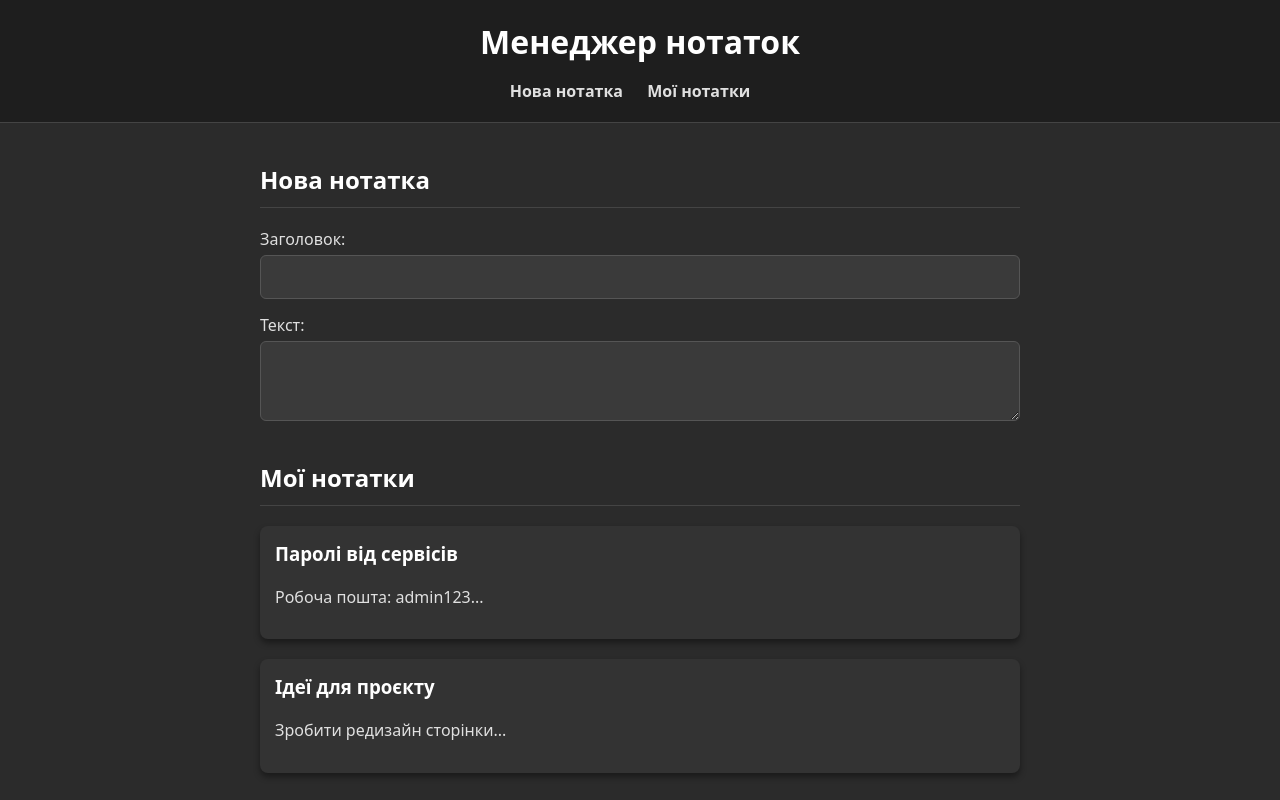
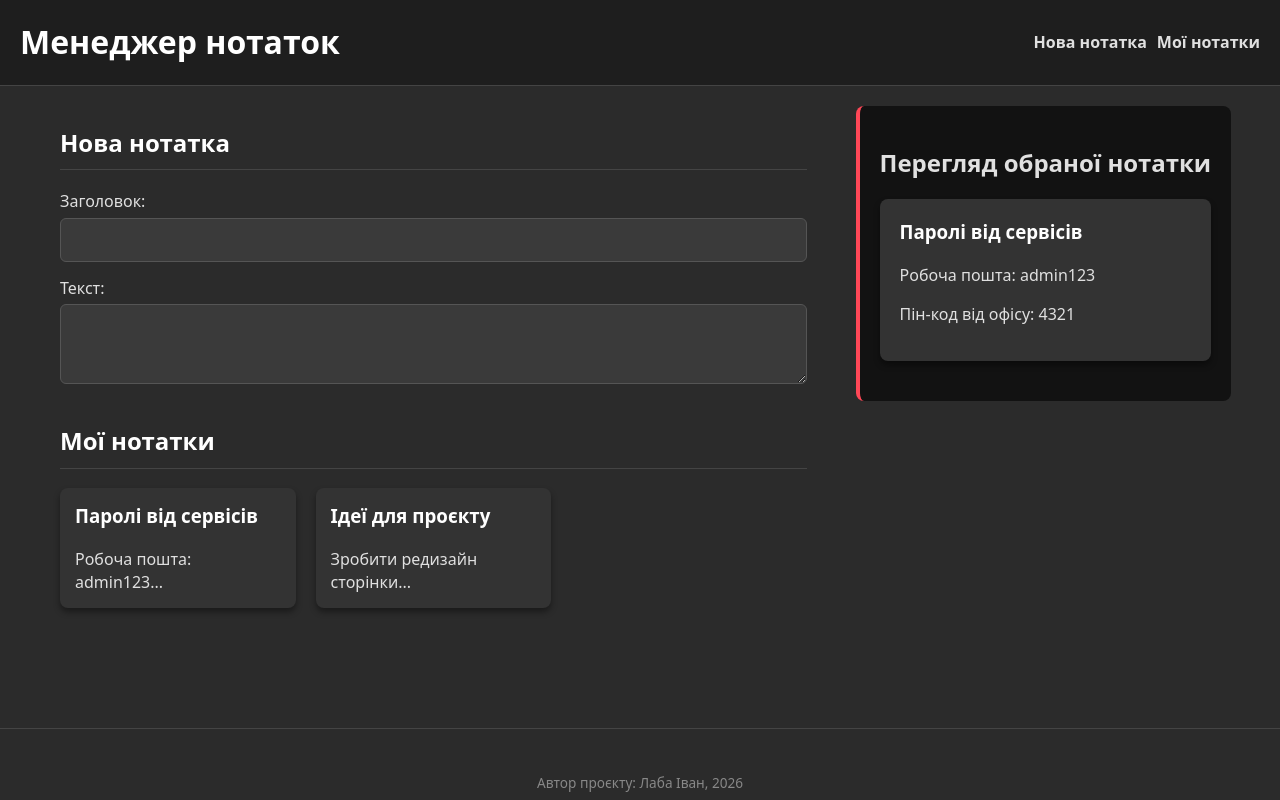
Before and after one commit to fl4wl3ssaw/notes-manager, a plain HTML site: page index.html in a window 1280 px wide. Shown: the top 800 px of the page. Drawn offline with Linux system fonts and the light colour scheme.

Commit message:
надав назви класів для селекторів

```diff
--- a/css/style.css
+++ b/css/style.css
@@ -20,18 +20,28 @@ body {
     padding: 20px;
     border-bottom: 1px solid #444;
     text-align: center;
+    /* Вмикаємо Flexbox */
+    display: flex;
+    flex-direction: column; /* Елементи йдуть один під одним */
+    align-items: center; /* Центруємо по горизонталі */
+    gap: 15px; /* Відстань між заголовком та блоком навігації */
 }
 
 .header-title {
-    margin: 0 0 15px 0;
+    margin: 0;
     color: #ffffff;
     font-size: 2rem;
 }
+.nav{
+    display: flex;
+    flex-direction: column; /* Посилання на мобільному теж у стовпчик */
+    align-items: center;
+    gap: 10px; /* Замінює старий margin-right між пунктами */
 
+}
 .nav-link {
     color: #e0e0e0;
     text-decoration: none;
-    margin-right: 20px;
     font-weight: bold;
 }
 
@@ -56,7 +66,7 @@ body {
 }
 
 .form-label,
-.form-input {
+.form-input{
     display: block;
     width: 100%;
 }
@@ -121,3 +131,46 @@ body {
     border-top: 1px solid #444;
     margin-top: 40px;
 }
+.layout-wrapper {
+    display: grid;
+    grid-template-columns: 1fr;
+    gap: 20px;
+}
+
+.cards-container {
+    display: grid;
+    grid-template-columns: 1fr;
+    gap: 20px;
+}
+
+@media (min-width: 600px) {
+
+    .header {
+        flex-direction: row;
+        justify-content: space-between;
+    }
+
+    .nav {
+        flex-direction: row;
+    }
+
+    .cards-container {
+        grid-template-columns: repeat(2, 1fr);
+    }
+}
+@media (min-width: 1024px) {
+    .layout-wrapper {
+        grid-template-columns: 2fr 1fr;
+        align-items: start;
+        max-width: 1200px;
+        margin: 0 auto;
+    }
+
+    .cards-container {
+        grid-template-columns: repeat(3, 1fr);
+    }
+}
+img {
+    max-width: 100%;
+    height: auto;
+}
--- a/index.html
+++ b/index.html
@@ -16,7 +16,8 @@
         <a href="#list" class="nav-link">Мої нотатки</a>
     </nav>
 </header>
-
+<!-- Обгортка для десктопної сітки (main + aside) -->
+<div class="layout-wrapper">
     <main class="main">
         <!-- Форма створення нотатки -->
         <section class="section" id="new">
@@ -34,6 +35,7 @@
         <section class="section" id="list">
             <h2 class="section-title">Мої нотатки</h2>
 
+            <div class="cards-container">
             <article class="note-card">
                 <h3 class="note-title">Паролі від сервісів</h3>
                 <p class="note-text">Робоча пошта: admin123...</p>
@@ -43,6 +45,8 @@
                 <h3 class="note-title">Ідеї для проєкту</h3>
                 <p class="note-text">Зробити редизайн сторінки...</p>
             </article>
+            </div>
+
         </section>
     </main>
 
@@ -55,7 +59,7 @@
             <p class="note-text">Пін-код від офісу: 4321</p>
         </article>
     </aside>
-
+</div>
 <!-- Підвал -->
 <footer class="footer">
     <p class="footer-text">Автор проєкту: Лаба Іван, 2026</p>
```
Lines whose indentation alone changed are shown as unchanged.
